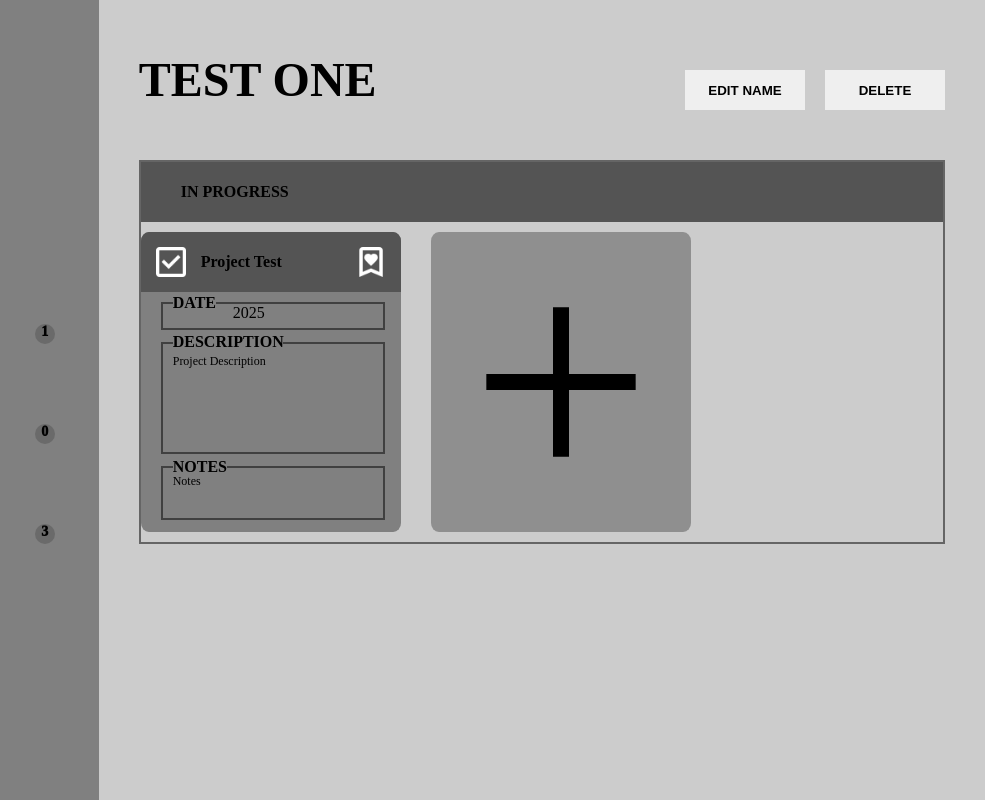
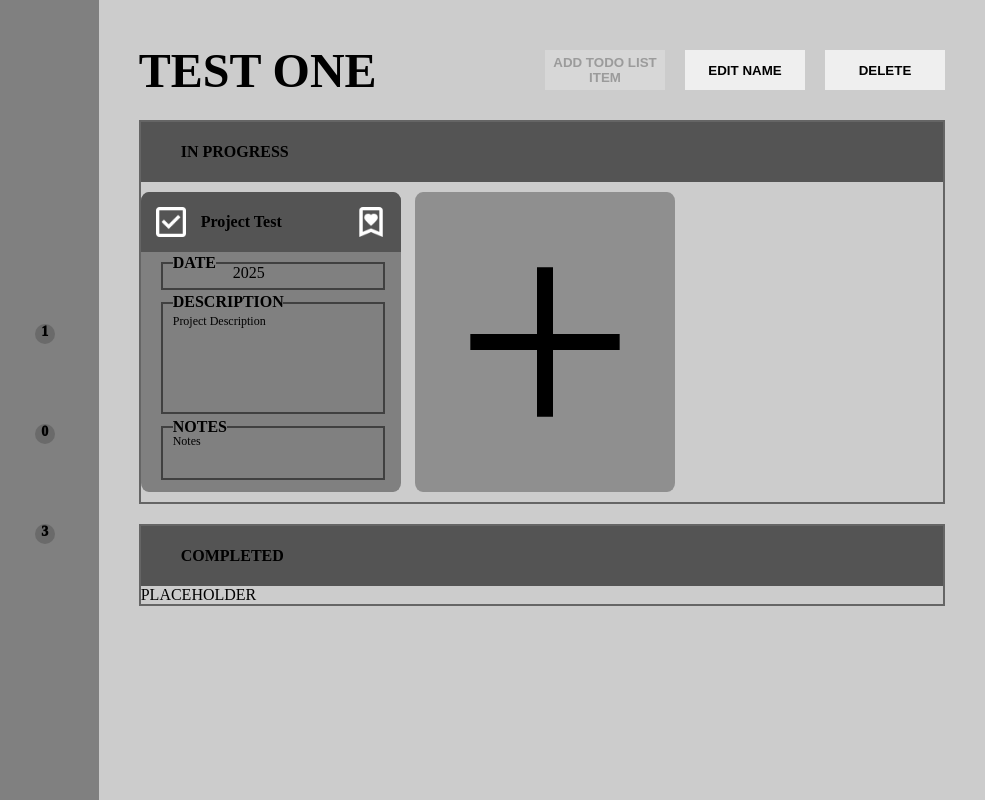
Before and after one commit to Calandda/Todo-list---Practice, a website built with webpack: page src/template.html in a window 1280 px wide. Shown: the full height of the page, 295-1280 px from the left. Built offline with nearby package versions, Linux system fonts and the light colour scheme.

Commit message:
Added Todo List Complete Section, work in progress

```diff
--- a/src/DOM/dom.js
+++ b/src/DOM/dom.js
@@ -11,12 +11,14 @@ class domChangeObject{
         this.sectionProjectList = document.querySelector('.sectionProject');
         this.sectionProjectHeader = document.querySelector('h1');
         this.sectionTodoList = document.querySelector('.sectionTodo');
+        this.sectionTodoListComplete = document.querySelector('.sectionTodoComplete');
         this.buttonEditProjectTitle = document.querySelector('.buttonEditProjectTitle');
         this.buttonDelete = document.querySelector('.buttonDelete');
         this.formAdd = document.querySelector('.divDialogAdd');
         this.formEdit = document.querySelector('.formDialogEdit');
         this.formHeaderEdit = document.querySelector('#formEditHeader');
         this.divTodoProgress= document.querySelector('.divTodoProgress');
+        this.divTodoCompleted = document.querySelector('.divTodoCompleted');
         this.fillProject(projects);
         this.changeHeader(projects.getProject()[0]);
         this.fillTodoList(projects,0);
@@ -38,6 +40,17 @@ class domChangeObject{
                     e.target.dataset.switch = 0;
                 } else if(e.target.dataset.switch == 0){
                     this.sectionTodoList.style.display = 'grid';
+                    e.target.dataset.switch = 1;
+                }
+            }
+        });
+        this.divTodoCompleted.addEventListener("click",(e)=>{
+            if(e.target.classList[0] === 'divTodoCompleteHeader'){
+                if(e.target.dataset.switch == 1){
+                    this.sectionTodoListComplete.style.display = 'none';
+                    e.target.dataset.switch = 0;
+                } else if (e.target.dataset.switch == 0){
+                    this.sectionTodoListComplete.style.display = 'grid';
                     e.target.dataset.switch = 1;
                 }
             }
--- a/src/style.css
+++ b/src/style.css
@@ -41,6 +41,9 @@
 }
 .overflowFalse{
     overflow: hidden;
+}
+.overflowTrue{
+    overflow-y: auto;
 }
 body{
     margin: 0;
@@ -125,11 +128,13 @@ main{
     display: flex;
     justify-content: space-between;
     align-content: center;
-    height: 140px;
+    height: 100px;
 }
 h1{
     font-weight: 700;
     font-size: 48px;
+    justify-self: center;
+    align-self: center;
 }
 .inputEditHeader{
 
@@ -151,7 +156,7 @@ h1{
     grid-template-columns: 1fr 1fr 1fr 1fr;
     grid-auto-rows: 320px;
     overflow-y: auto;
-    gap: 30px;
+    gap: 14px;
 }
 .divTodoProgress{
     overflow: hidden;
@@ -206,6 +211,10 @@ h1{
     "divDate divDate divDate divDate"
     "divDescription divDescription divDescription divDescription"
     "divNotes divNotes divNotes divNotes";
+}
+
+.divTodoCompleted{
+    margin-top: 20px;
 }
 
 .pDescription,
--- a/src/template.html
+++ b/src/template.html
@@ -22,6 +22,9 @@
                     <button class = 'buttonHeaderEditSubmit buttonProject fontHeavy'>SUBMIT</button>
                 </form>
                 <section class = 'sectionButtonHeaders'>
+                    <button class = 'buttonProject fontHeavy' disabled="true">
+                        ADD TODO LIST ITEM
+                    </button>
                     <button class = 'buttonEditProjectTitle buttonProject fontHeavy'>
                         EDIT NAME
                     </button>
@@ -30,7 +33,7 @@
                     </button>
                 </section>
             </header>
-            <div class = 'divTodoProgress borderBlack'>
+            <div class = 'divTodoProgress borderBlack overflowTrue'>
                 <div class = 'divTodoProgressHeader bgColorDarkGray' data-switch = 1>
                     <p class = 'fontHeavy'>IN PROGRESS</p>
                 </div>
@@ -38,9 +41,12 @@
 
                 </section>
             </div>
-            <div class = 'divTodoCompleted' data-switch = 1>
-                <section class = 'sectionTodoProgress'>
-
+            <div class = 'divTodoCompleted borderBlack overflowTrue'>
+                <div class = 'divTodoCompleteHeader divTodoProgressHeader bgColorDarkGray' data-switch = 1>
+                    <p class = 'fontHeavy'>COMPLETED</p>
+                </div>
+                <section class = 'sectionTodoComplete'>
+                    PLACEHOLDER
                 </section>
             </div>
         </main>
```
